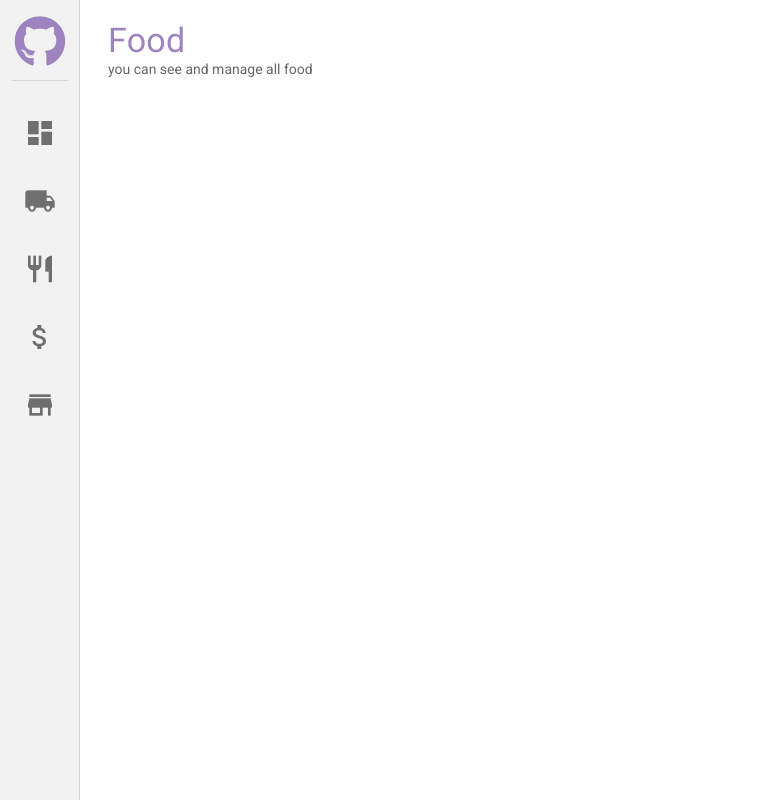
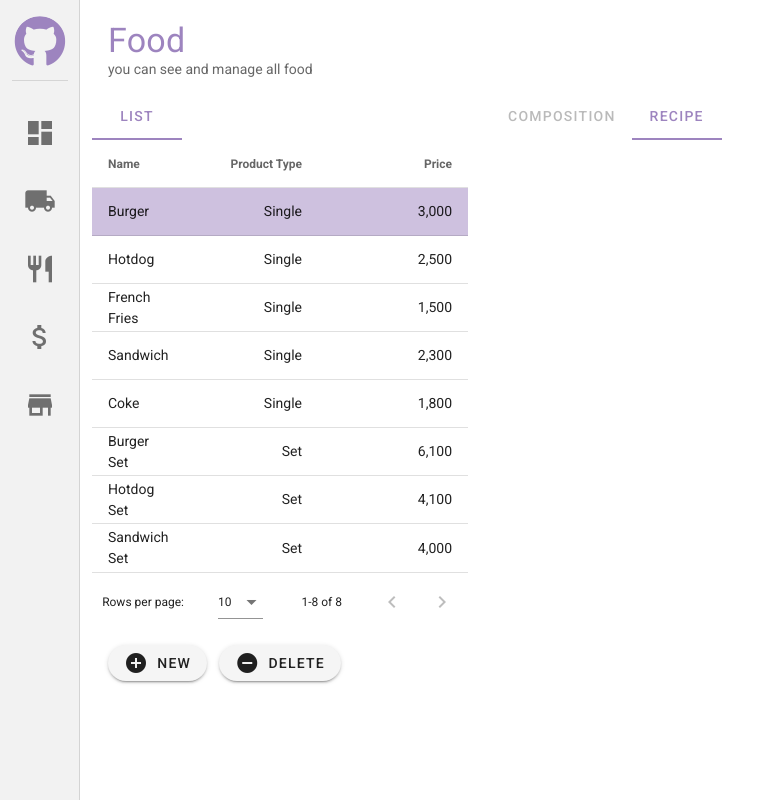
Before and after one commit to Ohmry/food-management-system, a Vue app: page /food in a window 1280 px wide. Shown: the whole page, without its empty margins (0-771 px from the left). Built offline with nearby package versions, Linux system fonts and the light colour scheme.

Commit message:
created food list table

```diff
--- a/src/store/index.js
+++ b/src/store/index.js
@@ -6,27 +6,37 @@ Vue.use(Vuex)
 export default new Vuex.Store({
   state: {
     materials: [
-      { name: 'Bruger Burn', purchaseUnit: 'Box', purchasePrice: 18000, supplyPrice: 16364, valueAddedTax: 1636, stockUnit: 'Each', stockConversionQuantity: 100, stockUnitPrice: 163.64 },
-      { name: 'Patty', purchaseUnit: 'Box', purchasePrice: 28000, supplyPrice: 25455, valueAddedTax: 2545, stockUnit: 'Each', stockConversionQuantity: 30, stockUnitPrice: 848.5 },
-      { name: 'Lettuce', purchaseUnit: 'Kg', purchasePrice: 13000, supplyPrice: 11818, valueAddedTax: 1182, stockUnit: 'g', stockConversionQuantity: 1000, stockUnitPrice: 11.818 },
-      { name: 'Tomato', purchaseUnit: 'Kg', purchasePrice: 9000, supplyPrice: 8182, valueAddedTax: 818, stockUnit: 'g', stockConversionQuantity: 1000, stockUnitPrice: 8.182 },
-      { name: 'Burger Sauce', purchaseUnit: 'Kg', purchasePrice: 10000, supplyPrice: 9091, valueAddedTax: 909, stockUnit: 'g', stockConversionQuantity: 1000, stockUnitPrice: 9.091 },
-      { name: 'Pickle', purchaseUnit: 'Kg', purchasePrice: 7000, supplyPrice: 6364, valueAddedTax: 636, stockUnit: 'g', stockConversionQuantity: 1000, stockUnitPrice: 6.364 },
-      { name: 'Wrapping Paper', purchaseUnit: 'Box', purchasePrice: 11000, supplyPrice: 10000, valueAddedTax: 1000, stockUnit: 'Each', stockConversionQuantity: 300, stockUnitPrice: 33.333 },
-      { name: 'Potato', purchaseUnit: 'Kg', purchasePrice: 8500, supplyPrice: 7727, valueAddedTax: 773, stockUnit: 'g', stockConversionQuantity: 1000, stockUnitPrice: 7.727 },
-      { name: 'French Fries Box', purchaseUnit: 'Box', purchasePrice: 15000, supplyPrice: 13636, valueAddedTax: 1364, stockUnit: 'Each', stockConversionQuantity: 100, stockUnitPrice: 136.36 },
-      { name: 'Ketchup', purchaseUnit: 'Kg', purchasePrice: 5500, supplyPrice: 5000, valueAddedTax: 500, stockUnit: 'g', stockConversionQuantity: 1000, stockUnitPrice: 5 },
-      { name: 'Coke Cup', purchaseUnit: 'Box', purchasePrice: 8000, supplyPrice: 7273, valueAddedTax: 727, stockUnit: 'Each', stockConversionQuantity: 30, stockUnitPrice: 242.433 },
-      { name: 'Straw', purchaseUnit: 'Box', purchasePrice: 3000, supplyPrice: 2727, valueAddedTax: 273, stockUnit: 'Each', stockConversionQuantity: 100, stockUnitPrice: 27.27 },
-      { name: 'Coke Syrup', purchaseUnit: 'L', purchasePrice: 10000, supplyPrice: 9091, valueAddedTax: 909, stockUnit: 'ml', stockConversionQuantity: 1000, stockUnitPrice: 9.091 },
-      { name: 'Hotdog Burn', purchaseUnit: 'Box', purchasePrice: 16000, supplyPrice: 14545, valueAddedTax: 1455, stockUnit: 'Each', stockConversionQuantity: 100, stockUnitPrice: 145.45 },
-      { name: 'Sausage', purchaseUnit: 'Kg', purchasePrice: 20000, supplyPrice: 18182, valueAddedTax: 1818, stockUnit: 'g', stockConversionQuantity: 1000, stockUnitPrice: 18.182 },
-      { name: 'Mustart Sauce', purchaseUnit: 'Kg', purchasePrice: 12000, supplyPrice: 10909, valueAddedTax: 1091, stockUnit: 'g', stockConversionQuantity: 1000, stockUnitPrice: 10.909 },
-      { name: 'Sandwich Bread', purchaseUnit: 'Box', purchasePrice: 14000, supplyPrice: 12727, valueAddedTax: 1273, stockUnit: 'Each', stockConversionQuantity: 100, stockUnitPrice: 127.27 },
-      { name: 'Slice Ham', purchaseUnit: 'Box', purchasePrice: 16000, supplyPrice: 14545, valueAddedTax: 1455, stockUnit: 'Each', stockConversionQuantity: 30, stockUnitPrice: 484.833 },
-      { name: 'Slice Cheese', purchaseUnit: 'Box', purchasePrice: 15000, supplyPrice: 13636, valueAddedTax: 1364, stockUnit: 'Each', stockConversionQuantity: 30, stockUnitPrice: 454.533 },
-      { name: 'Fried Eggs', purchaseUnit: 'Box', purchasePrice: 5000, supplyPrice: 4545, valueAddedTax: 455, stockUnit: 'Each', stockConversionQuantity: 30, stockUnitPrice: 151.5 },
-      { name: 'Mayonnaise', purchaseUnit: 'Kg', purchasePrice: 6800, supplyPrice: 6182, valueAddedTax: 618, stockUnit: 'g', stockConversionQuantity: 1000, stockUnitPrice: 6.182 }
+      { id: 1, name: 'Bruger Burn', purchaseUnit: 'Box', purchasePrice: 18000, supplyPrice: 16364, valueAddedTax: 1636, stockUnit: 'Each', stockConversionQuantity: 100, stockUnitPrice: 163.64 },
+      { id: 2, name: 'Patty', purchaseUnit: 'Box', purchasePrice: 28000, supplyPrice: 25455, valueAddedTax: 2545, stockUnit: 'Each', stockConversionQuantity: 30, stockUnitPrice: 848.5 },
+      { id: 3, name: 'Lettuce', purchaseUnit: 'Kg', purchasePrice: 13000, supplyPrice: 11818, valueAddedTax: 1182, stockUnit: 'g', stockConversionQuantity: 1000, stockUnitPrice: 11.818 },
+      { id: 4, name: 'Tomato', purchaseUnit: 'Kg', purchasePrice: 9000, supplyPrice: 8182, valueAddedTax: 818, stockUnit: 'g', stockConversionQuantity: 1000, stockUnitPrice: 8.182 },
+      { id: 5, name: 'Burger Sauce', purchaseUnit: 'Kg', purchasePrice: 10000, supplyPrice: 9091, valueAddedTax: 909, stockUnit: 'g', stockConversionQuantity: 1000, stockUnitPrice: 9.091 },
+      { id: 6, name: 'Pickle', purchaseUnit: 'Kg', purchasePrice: 7000, supplyPrice: 6364, valueAddedTax: 636, stockUnit: 'g', stockConversionQuantity: 1000, stockUnitPrice: 6.364 },
+      { id: 7, name: 'Wrapping Paper', purchaseUnit: 'Box', purchasePrice: 11000, supplyPrice: 10000, valueAddedTax: 1000, stockUnit: 'Each', stockConversionQuantity: 300, stockUnitPrice: 33.333 },
+      { id: 8, name: 'Potato', purchaseUnit: 'Kg', purchasePrice: 8500, supplyPrice: 7727, valueAddedTax: 773, stockUnit: 'g', stockConversionQuantity: 1000, stockUnitPrice: 7.727 },
+      { id: 9, name: 'French Fries Box', purchaseUnit: 'Box', purchasePrice: 15000, supplyPrice: 13636, valueAddedTax: 1364, stockUnit: 'Each', stockConversionQuantity: 100, stockUnitPrice: 136.36 },
+      { id: 10, name: 'Ketchup', purchaseUnit: 'Kg', purchasePrice: 5500, supplyPrice: 5000, valueAddedTax: 500, stockUnit: 'g', stockConversionQuantity: 1000, stockUnitPrice: 5 },
+      { id: 11, name: 'Coke Cup', purchaseUnit: 'Box', purchasePrice: 8000, supplyPrice: 7273, valueAddedTax: 727, stockUnit: 'Each', stockConversionQuantity: 30, stockUnitPrice: 242.433 },
+      { id: 12, name: 'Straw', purchaseUnit: 'Box', purchasePrice: 3000, supplyPrice: 2727, valueAddedTax: 273, stockUnit: 'Each', stockConversionQuantity: 100, stockUnitPrice: 27.27 },
+      { id: 13, name: 'Coke Syrup', purchaseUnit: 'L', purchasePrice: 10000, supplyPrice: 9091, valueAddedTax: 909, stockUnit: 'ml', stockConversionQuantity: 1000, stockUnitPrice: 9.091 },
+      { id: 14, name: 'Hotdog Burn', purchaseUnit: 'Box', purchasePrice: 16000, supplyPrice: 14545, valueAddedTax: 1455, stockUnit: 'Each', stockConversionQuantity: 100, stockUnitPrice: 145.45 },
+      { id: 15, name: 'Sausage', purchaseUnit: 'Kg', purchasePrice: 20000, supplyPrice: 18182, valueAddedTax: 1818, stockUnit: 'g', stockConversionQuantity: 1000, stockUnitPrice: 18.182 },
+      { id: 16, name: 'Mustart Sauce', purchaseUnit: 'Kg', purchasePrice: 12000, supplyPrice: 10909, valueAddedTax: 1091, stockUnit: 'g', stockConversionQuantity: 1000, stockUnitPrice: 10.909 },
+      { id: 17, name: 'Sandwich Bread', purchaseUnit: 'Box', purchasePrice: 14000, supplyPrice: 12727, valueAddedTax: 1273, stockUnit: 'Each', stockConversionQuantity: 100, stockUnitPrice: 127.27 },
+      { id: 18, name: 'Slice Ham', purchaseUnit: 'Box', purchasePrice: 16000, supplyPrice: 14545, valueAddedTax: 1455, stockUnit: 'Each', stockConversionQuantity: 30, stockUnitPrice: 484.833 },
+      { id: 19, name: 'Slice Cheese', purchaseUnit: 'Box', purchasePrice: 15000, supplyPrice: 13636, valueAddedTax: 1364, stockUnit: 'Each', stockConversionQuantity: 30, stockUnitPrice: 454.533 },
+      { id: 20, name: 'Fried Eggs', purchaseUnit: 'Box', purchasePrice: 5000, supplyPrice: 4545, valueAddedTax: 455, stockUnit: 'Each', stockConversionQuantity: 30, stockUnitPrice: 151.5 },
+      { id: 21, name: 'Mayonnaise', purchaseUnit: 'Kg', purchasePrice: 6800, supplyPrice: 6182, valueAddedTax: 618, stockUnit: 'g', stockConversionQuantity: 1000, stockUnitPrice: 6.182 }
+    ],
+    foods: [
+      { id: 1, name: 'Burger', productType: 'Single', price: 3000 },
+      { id: 2, name: 'Hotdog', productType: 'Single', price: 2500 },
+      { id: 3, name: 'French Fries', productType: 'Single', price: 1500 },
+      { id: 4, name: 'Sandwich', productType: 'Single', price: 2300 },
+      { id: 5, name: 'Coke', productType: 'Single', price: 1800 },
+      { id: 6, name: 'Burger Set', productType: 'Set', price: 6100 },
+      { id: 7, name: 'Hotdog Set', productType: 'Set', price: 4100 },
+      { id: 8, name: 'Sandwich Set', productType: 'Set', price: 4000 }
     ]
   },
   mutations: {
--- a/src/views/Food.vue
+++ b/src/views/Food.vue
@@ -2,6 +2,42 @@
   <v-app>
     <v-container fluid>
       <MenuTitle title="Food" description="you can see and manage all food"/>
+      <v-row justify="center">
+        <v-col cols="12" md="4">
+          <v-tabs color="rgba(157, 132, 191)">
+            <v-tab>List</v-tab>
+          </v-tabs>
+          <v-tabs-items>
+            <v-data-table :headers="table.headers" :items="table.data" style="user-select: none">
+              <template v-slot:body="{items}">
+                <tbody>
+                  <tr v-for="item in items" :key="item.name" @click="selectRow(item)" :class="{ 'v-data-table-row__active': item.isSelected, 'v-data-table-row': !item.isSelected }">
+                    <td>{{ item.name }}</td>
+                    <td class="text-right">{{ item.productType }}</td>
+                    <td class="text-right">{{ item.price ? item.price.toString().replace(/(\d)(?=(?:\d{3})+(?!\d))/g, '$1,') : '' }}</td>
+                  </tr>
+                </tbody>
+              </template>
+            </v-data-table>
+          </v-tabs-items>
+          <v-toolbar flat>
+            <v-btn rounded>
+              <v-icon class="mr-2">add_circle</v-icon>
+                New
+            </v-btn>
+            <v-btn rounded class="mx-3">
+              <v-icon class="mr-2">remove_circle</v-icon>
+                Delete
+            </v-btn>
+          </v-toolbar>
+        </v-col>
+        <v-col cols="12" md="8">
+          <v-tabs v-model="tab.activate" color="rgba(157, 132, 191)">
+            <v-tab :disabled="tab.activate != 0">Composition</v-tab>
+            <v-tab :disabled="tab.activate != 1">Recipe</v-tab>
+          </v-tabs>
+        </v-col>
+      </v-row>
     </v-container>
   </v-app>
 </template>
@@ -11,10 +47,66 @@ import MenuTitle from '../components/MenuTitle'
 export default {
   components: {
     MenuTitle
+  },
+  data: () => ({
+    tab: {
+      activate: -1
+    },
+    table: {
+      headers: [
+        { text: 'Name', value: 'name', },
+        { text: 'Product Type', value: 'productType', width: '130px', align: 'end' },
+        { text: 'Price', value: 'price', width: '150px', align: 'end' }
+      ],
+      data: []
+    }
+  }),
+  methods: {
+    selectRow (selectedItem) {
+      this.table.data.map(item => {
+        if (item.id == selectedItem.id) {
+          item.isSelected = true
+          switch (selectedItem.productType) {
+            case 'Single':
+              this.tab.activate = 1
+              break;
+            case 'Set':
+              this.tab.activate = 0
+              break;
+            default:
+              this.tab.activate = -1
+              break;
+          }
+        } else {
+          item.isSelected = false
+        }
+      })
+    }
+  },
+  mounted () {
+    this.table.data = Array.from(this.$store.state.foods.map(food => {
+      return {
+        isSelected: false,
+        id: food.id,
+        name: food.name,
+        productType: food.productType,
+        price: food.price
+      }
+    }))
+
+    if (this.table.data.length > 0) {
+      this.selectRow(this.table.data[0])
+    }
   }
 }
 </script>
 
 <style>
-
+  .v-data-table-row:hover {
+    background-color: rgba(157, 132, 191, 0.2) !important;
+    cursor: pointer;
+  }
+  .v-data-table-row__active, .v-data-table-row__active:hover {
+    background-color: rgba(157, 132, 191, 0.5) !important;
+  }
 </style>
```
